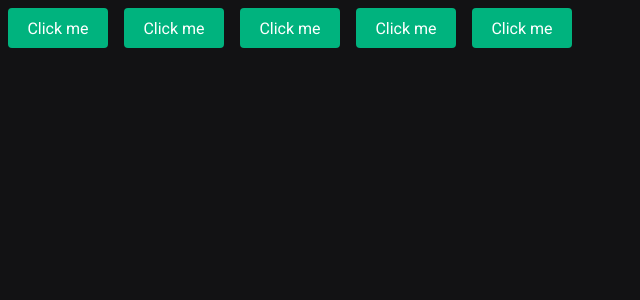
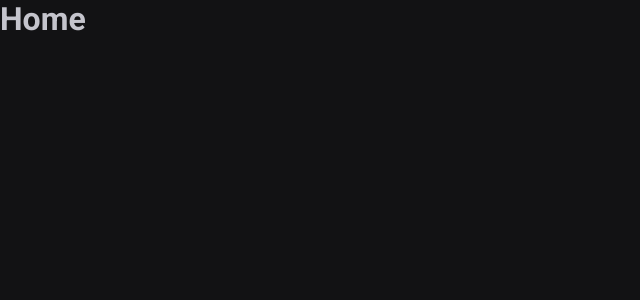
Before and after one commit to guilhermerera/ignite-timer, a React (Vite) app: page / in a window 1280 px wide. Shown: the top 300 px of the page, without its empty margins (0-640 px from the left). Built offline with nearby package versions, Linux system fonts and the light colour scheme.

Commit message:
add: react router setup

```diff
--- a/package.json
+++ b/package.json
@@ -12,6 +12,7 @@
   "dependencies": {
     "react": "^18.2.0",
     "react-dom": "^18.2.0",
+    "react-router-dom": "^6.23.1",
     "styled-components": "^6.1.11"
   },
   "devDependencies": {
--- a/src/App.tsx
+++ b/src/App.tsx
@@ -1,20 +1,18 @@
 import { ThemeProvider } from "styled-components";
+
+import { AppRouter } from "./Router";
 
 import { GlobalStyle } from "./styles/global";
 import { defaultTheme } from "./styles/themes/default";
-
-import { Button } from "./components/Button";
-
+import { BrowserRouter } from "react-router-dom";
 
 export function App() {
 	return (
 		<ThemeProvider theme={defaultTheme}>
 			<GlobalStyle />
-			<Button variant='primary' />
-			<Button variant='secondary' />
-			<Button variant='danger' />
-			<Button variant='success' />
-			<Button />
+			<BrowserRouter>
+				<AppRouter />
+			</BrowserRouter>
 		</ThemeProvider>
 	);
 }
--- /dev/null
+++ b/src/Router.tsx
@@ -0,0 +1,13 @@
+import { Routes, Route } from "react-router-dom";
+
+import { Home } from "./pages/Home";
+import { History } from "./pages/History";
+
+export function AppRouter() {
+	return (
+		<Routes>
+			<Route path='/' element={<Home />} />
+			<Route path='/history' element={<History />} />
+		</Routes>
+	);
+}
--- a/src/main.tsx
+++ b/src/main.tsx
@@ -1,7 +1,7 @@
 import React from "react";
 import ReactDOM from "react-dom/client";
 import { App } from "./App.tsx";
-
+import { BrowserRouter } from "react-router-dom";
 
 ReactDOM.createRoot(document.getElementById("root")!).render(
 	<React.StrictMode>
--- /dev/null
+++ b/src/pages/History.tsx
@@ -0,0 +1,3 @@
+export function History() {
+	return <h1>History</h1>;
+}
--- /dev/null
+++ b/src/pages/Home.tsx
@@ -0,0 +1,3 @@
+export function Home() {
+    return <h1>Home</h1>
+}
--- a/src/styles/global.ts
+++ b/src/styles/global.ts
@@ -14,7 +14,7 @@
 
     body {
         background: ${(props) => props.theme["gray-900"]};
-        color: #${(props) => props.theme["gray-300"]};
+        color: ${(props) => props.theme["gray-300"]};
     }
 
     body, input, button, textarea {
```
Also changed, not shown: 1 other file (tests, documents, lock files or other folders).
